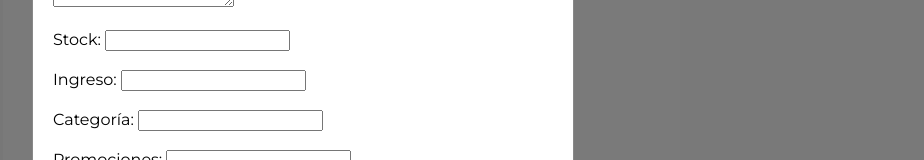
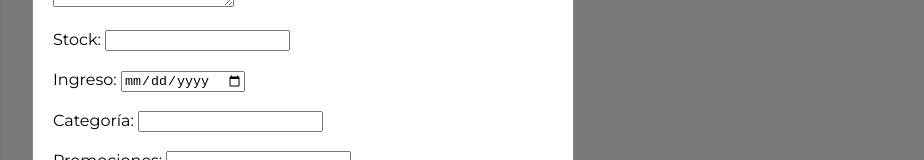
Before and after one commit to SalvageUnitario/cac-deploy-node, a website: page public/productos.html in a window 1280 px wide. Both pictures are taken after a click on the button "Agregar Producto". Shown: the part 412-572 px from the top of the page, without its empty margins (337-1261 px from the left). Drawn offline with Linux system fonts and the light colour scheme; no server answers.

Commit message:
Add files via upload
cambio tipo date

```diff
--- a/public/productos.html
+++ b/public/productos.html
@@ -51,7 +51,7 @@
         <input type="number" id="stock" name="stock" min="0" required><br><br>
 
         <label for="ingreso">Ingreso:</label>
-        <input type="number" id="ingreso" name="ingreso" min="0" required value="AAAA-MM-DD"><br><br>
+        <input type="date" id="ingreso" name="ingreso" min="0" required value="AAAA-MM-DD"><br><br>
 
         <label for="fk_categoria">Categoría:</label>
         <input type="text" id="fk_categoria" name="fk_categoria" required><br><br>
@@ -87,7 +87,7 @@
         <textarea id="edit-descripcion" name="descripcion" rows="4"></textarea><br><br>
 
         <label for="edit-stock">Stock:</label>
-        <input type="number" id="edit-stock" name="stock" min="0" required><br><br>
+        <input type="date" id="edit-stock" name="stock" min="0" required><br><br>
 
         <button type="submit">Guardar Cambios</button>
       </form>
```
